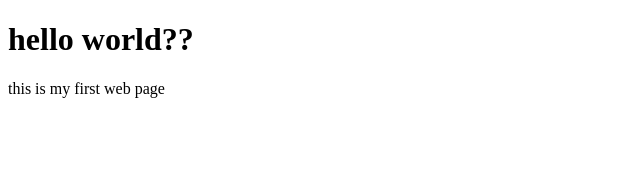
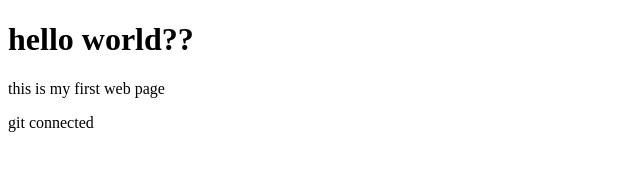
Before and after one commit to huzaifa3225/htmlWork1, a plain HTML site: page index.html in a window 1280 px wide. Shown: the whole page, without its empty margins (0-640 px from the left). Drawn offline with Linux system fonts and the light colour scheme.

Commit message:
git connected

```diff
--- a/index.html
+++ b/index.html
@@ -12,6 +12,7 @@
     <body>
         <h1>hello world?? </h1>
         <p>this is my first web page </p>
+        <p>git connected</p>
     </body>
 
 </html>
```
